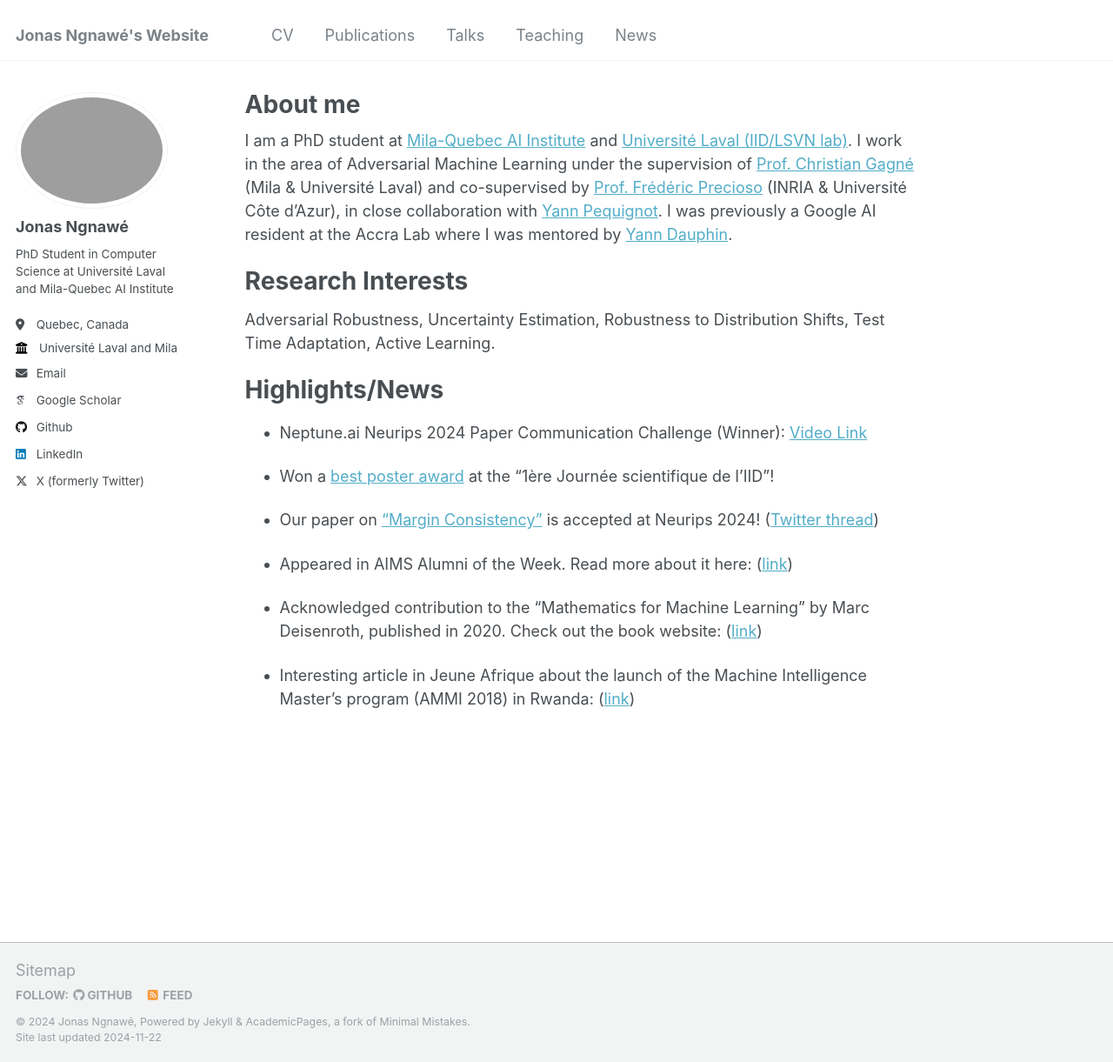
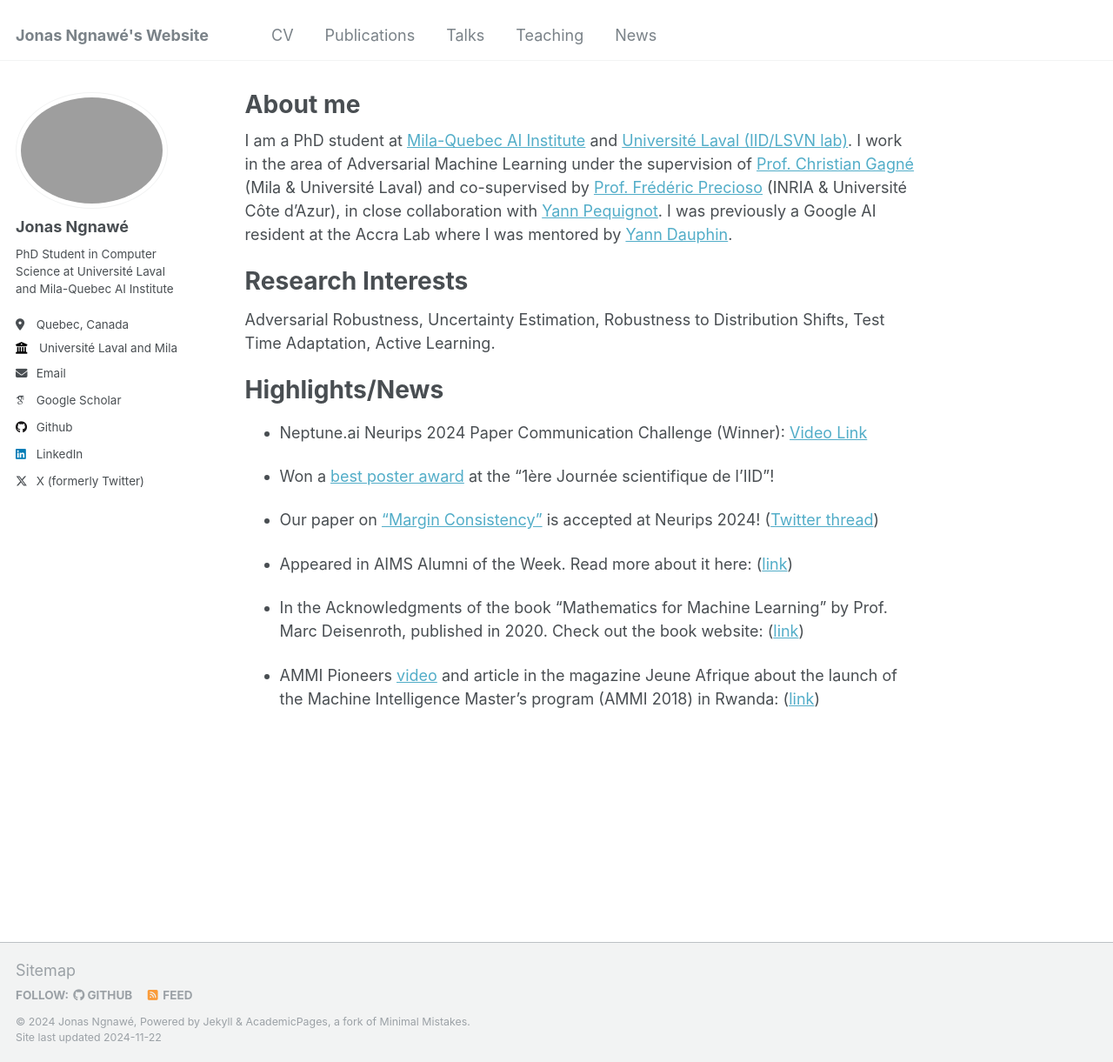
Before and after one commit to ngnawejonas/ngnawejonas.github.io, a Jekyll site: the page built from _pages/about.md, in a window 1280 px wide and 1221 px high. Shown: the whole window at 87% size. Built offline with Jekyll 4.4.1, drawn with Linux system fonts in a browser that asks for light colours; some web fonts are replaced.

Commit message:
ammi video

```diff
--- a/_pages/about.md
+++ b/_pages/about.md
@@ -24,6 +24,6 @@ Highlights/News
 
 * Appeared in AIMS Alumni of the Week. Read more about it here: ([link](https://nexteinstein.org/alumoftheweek-jonas-ngnawe-aims-cameroon-17-ammi-19/))
 
-* Acknowledged contribution to the "Mathematics for Machine Learning" by Marc Deisenroth, published in 2020. Check out the book website: ([link](https://mml-book.github.io/))
+* In the Acknowledgments of the book "Mathematics for Machine Learning" by Prof. Marc Deisenroth, published in 2020. Check out the book website: ([link](https://mml-book.github.io/))
 
-* Interesting article in Jeune Afrique about the launch of the Machine Intelligence Master's program (AMMI 2018) in Rwanda: ([link](https://www.jeuneafrique.com/emploi-formation/655910/rwanda-les-premiers-jours-de-cours-des-etudiants-daims-kigali/))
+* AMMI Pioneers [video](https://youtu.be/5Ssn-KYvdy0?si=6YJePlZg3ykAm2Cg) and article in the magazine Jeune Afrique about the launch of the Machine Intelligence Master's program (AMMI 2018) in Rwanda: ([link](https://www.jeuneafrique.com/emploi-formation/655910/rwanda-les-premiers-jours-de-cours-des-etudiants-daims-kigali/))
```
